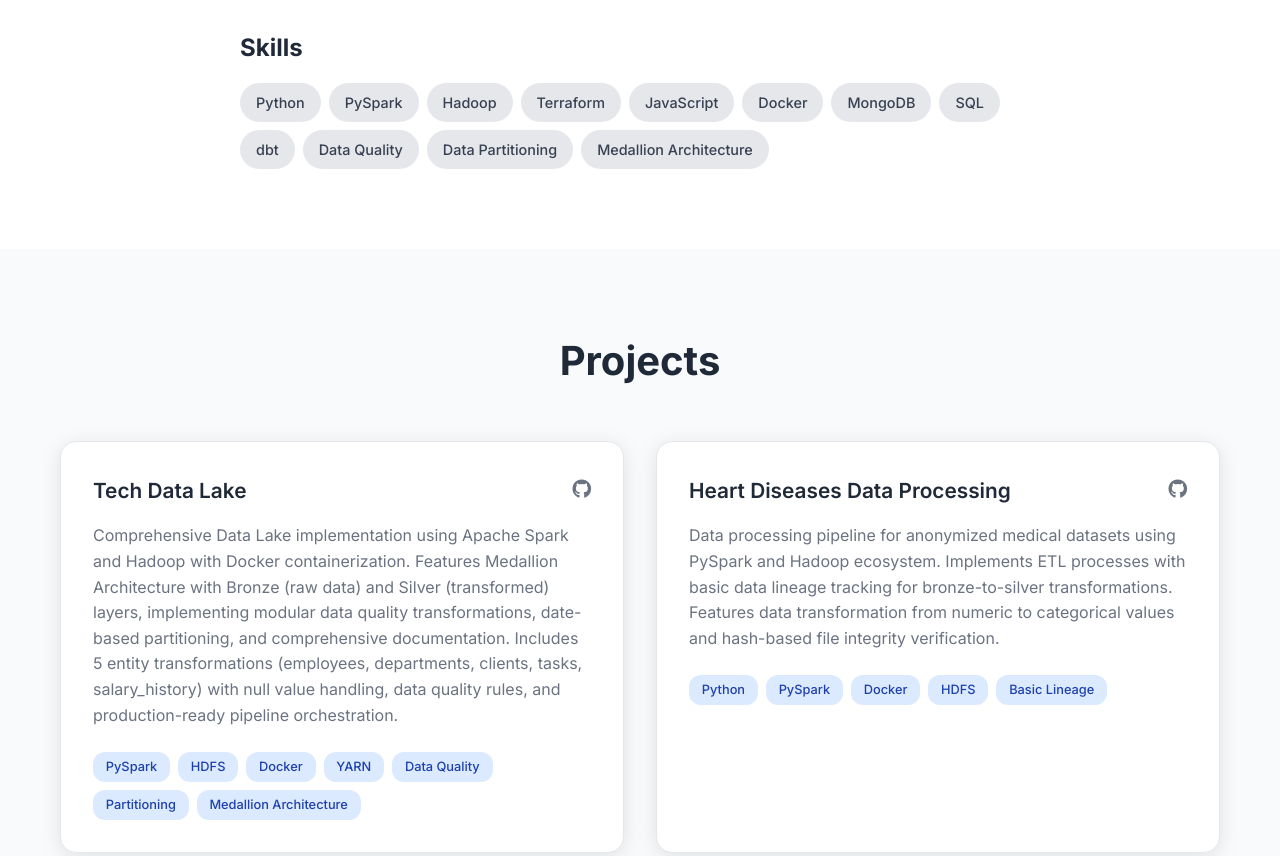
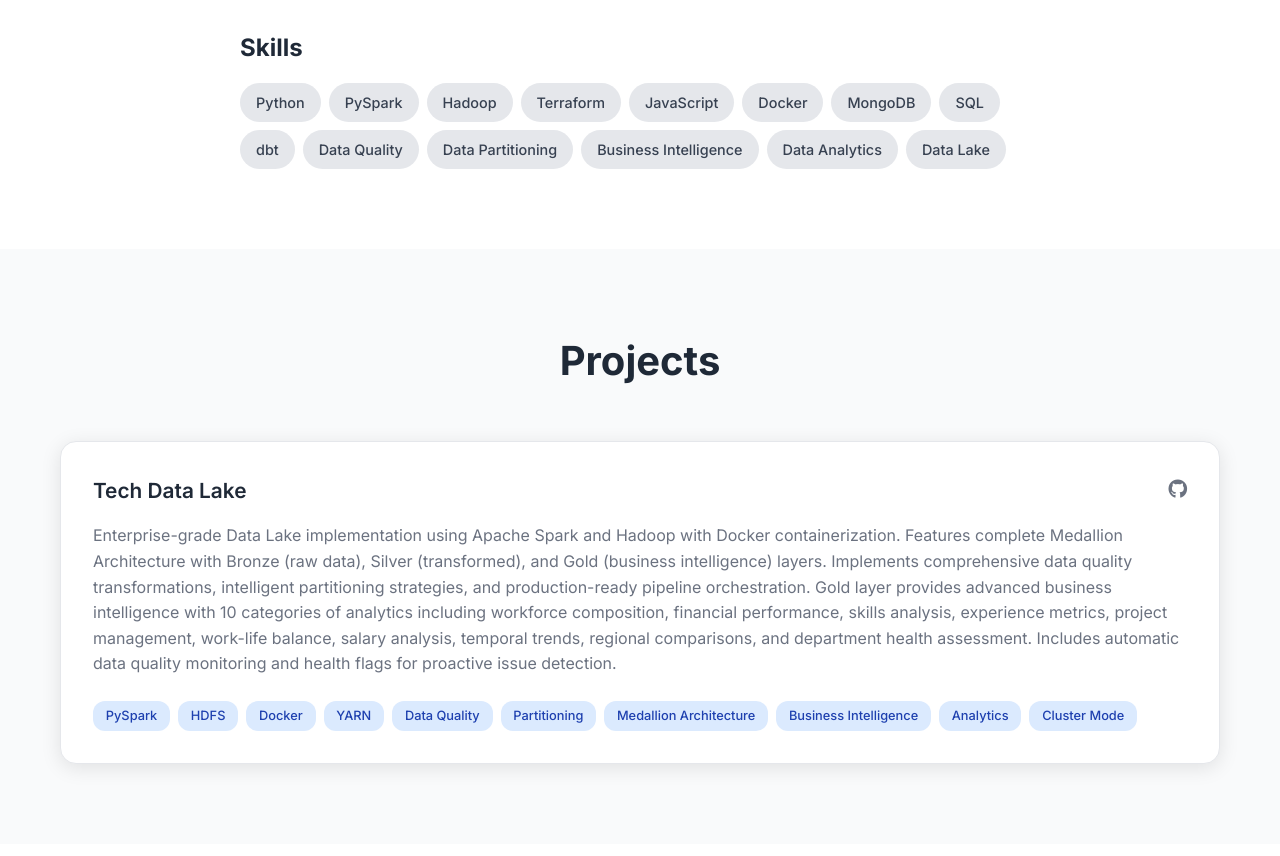
Before and after one commit to matheuspassini/website, a plain HTML site: page index.html in a window 1280 px wide. Shown: the part 1160-2016 px from the top of the page. Drawn offline with Linux system fonts and the light colour scheme.

Commit message:
Update portfolio to focus on Tech Data Lake project with Gold layer features

```diff
--- a/index.html
+++ b/index.html
@@ -106,7 +106,9 @@
                             <span class="skill-tag">dbt</span>
                             <span class="skill-tag">Data Quality</span>
                             <span class="skill-tag">Data Partitioning</span>
-                            <span class="skill-tag">Medallion Architecture</span>
+                            <span class="skill-tag">Business Intelligence</span>
+                            <span class="skill-tag">Data Analytics</span>
+                            <span class="skill-tag">Data Lake</span>
                         </div>
                     </div>
                 </div>
@@ -130,11 +132,13 @@
                         </div>
                     </div>
                     <p class="project-description">
-                        Comprehensive Data Lake implementation using Apache Spark and Hadoop with Docker containerization.
-                        Features Medallion Architecture with Bronze (raw data) and Silver (transformed) layers, implementing
-                        modular data quality transformations, date-based partitioning, and comprehensive documentation.
-                        Includes 5 entity transformations (employees, departments, clients, tasks, salary_history) with
-                        null value handling, data quality rules, and production-ready pipeline orchestration.
+                        Enterprise-grade Data Lake implementation using Apache Spark and Hadoop with Docker containerization.
+                        Features complete Medallion Architecture with Bronze (raw data), Silver (transformed), and Gold (business intelligence) layers.
+                        Implements comprehensive data quality transformations, intelligent partitioning strategies, and production-ready pipeline orchestration.
+                        Gold layer provides advanced business intelligence with 10 categories of analytics including workforce composition,
+                        financial performance, skills analysis, experience metrics, project management, work-life balance, salary analysis,
+                        temporal trends, regional comparisons, and department health assessment. Includes automatic data quality monitoring
+                        and health flags for proactive issue detection.
                     </p>
                     <div class="project-tech">
                         <span class="tech-tag">PySpark</span>
@@ -144,30 +148,9 @@
                         <span class="tech-tag">Data Quality</span>
                         <span class="tech-tag">Partitioning</span>
                         <span class="tech-tag">Medallion Architecture</span>
-                    </div>
-                </div>
-
-                <!-- Heart Diseases Data Processing -->
-                <div class="project-card">
-                    <div class="project-header">
-                        <h3>Heart Diseases Data Processing</h3>
-                        <div class="project-links">
-                            <a href="https://github.com/matheuspassini/Heart-Diseases-Data-Processing-with-PySpark-and-Hadoop" target="_blank">
-                                <i class="fab fa-github"></i>
-                            </a>
-                        </div>
-                    </div>
-                    <p class="project-description">
-                        Data processing pipeline for anonymized medical datasets using PySpark and Hadoop ecosystem.
-                        Implements ETL processes with basic data lineage tracking for bronze-to-silver transformations.
-                        Features data transformation from numeric to categorical values and hash-based file integrity verification.
-                    </p>
-                    <div class="project-tech">
-                        <span class="tech-tag">Python</span>
-                        <span class="tech-tag">PySpark</span>
-                        <span class="tech-tag">Docker</span>
-                        <span class="tech-tag">HDFS</span>
-                        <span class="tech-tag">Basic Lineage</span>
+                        <span class="tech-tag">Business Intelligence</span>
+                        <span class="tech-tag">Analytics</span>
+                        <span class="tech-tag">Cluster Mode</span>
                     </div>
                 </div>
             </div>
```
